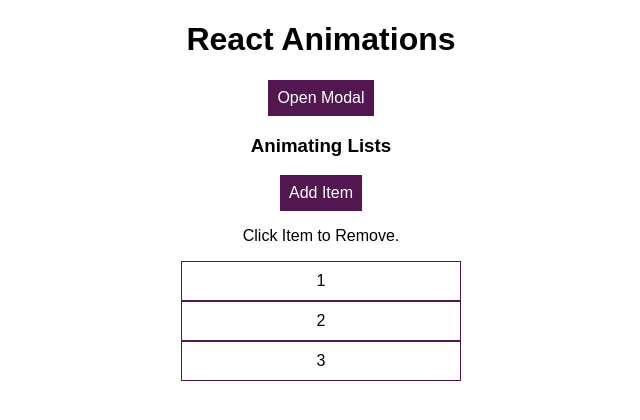
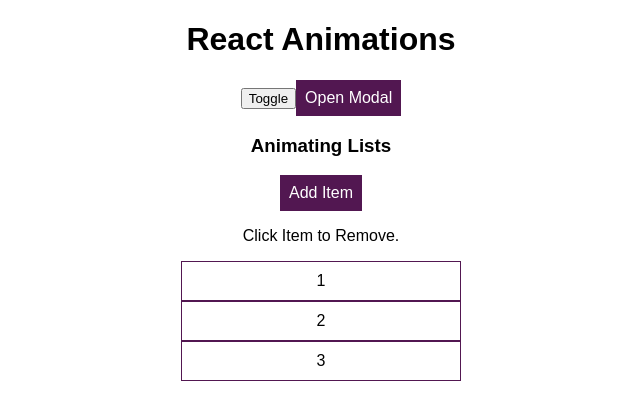
Before and after one commit to arthurs14/React-Animations, a React (Create React App) app: page / in a window 1280 px wide. Shown: the top 420 px of the page, without its empty margins (319-959 px from the left). Built offline with nearby package versions, Linux system fonts and the light colour scheme.

Commit message:
adding a test to use react transition group

```diff
--- a/package.json
+++ b/package.json
@@ -5,7 +5,8 @@
   "dependencies": {
     "react": "^17.0.1",
     "react-dom": "^17.0.1",
-    "react-scripts": "1.0.13"
+    "react-scripts": "1.0.13",
+    "react-transition-group": "^4.4.1"
   },
   "scripts": {
     "start": "react-scripts start",
--- a/src/App.js
+++ b/src/App.js
@@ -8,6 +8,7 @@
 class App extends Component {
   state = {
     modalIsOpen: false,
+    showBlock: false,
   }
 
   showModal = () => {
@@ -19,10 +20,22 @@
   }
 
   render() {
-    const { modalIsOpen } = this.state;
+    const { modalIsOpen, showBlock } = this.state;
     return (
       <div className="App">
         <h1>React Animations</h1>
+        <button onClick={() => this.setState(prevState => ({ showBlock: !prevState.showBlock }))}>Toggle</button>
+        {
+          showBlock ? (
+            <div
+              style={{
+                backgroundColor: 'red',
+                width: 100,
+                height: 100,
+              }}>
+            </div>
+          ) : null
+        }
         {modalIsOpen ? <Modal show={modalIsOpen} closed={this.closeModal} /> : null}
         {modalIsOpen ? <Backdrop show={modalIsOpen} /> : null}
         <button className="Button" onClick={this.showModal}>Open Modal</button>
```
Also changed, not shown: 1 other file (tests, documents, lock files or other folders).
